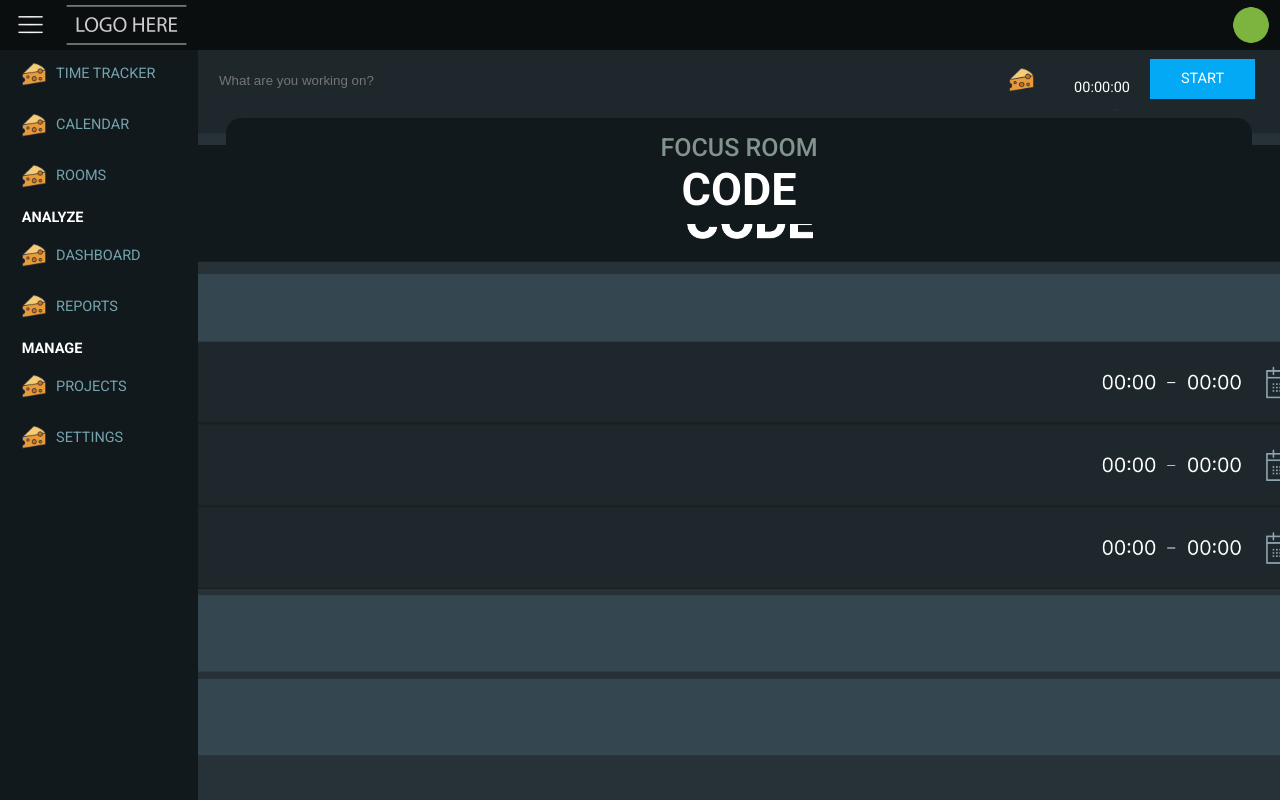
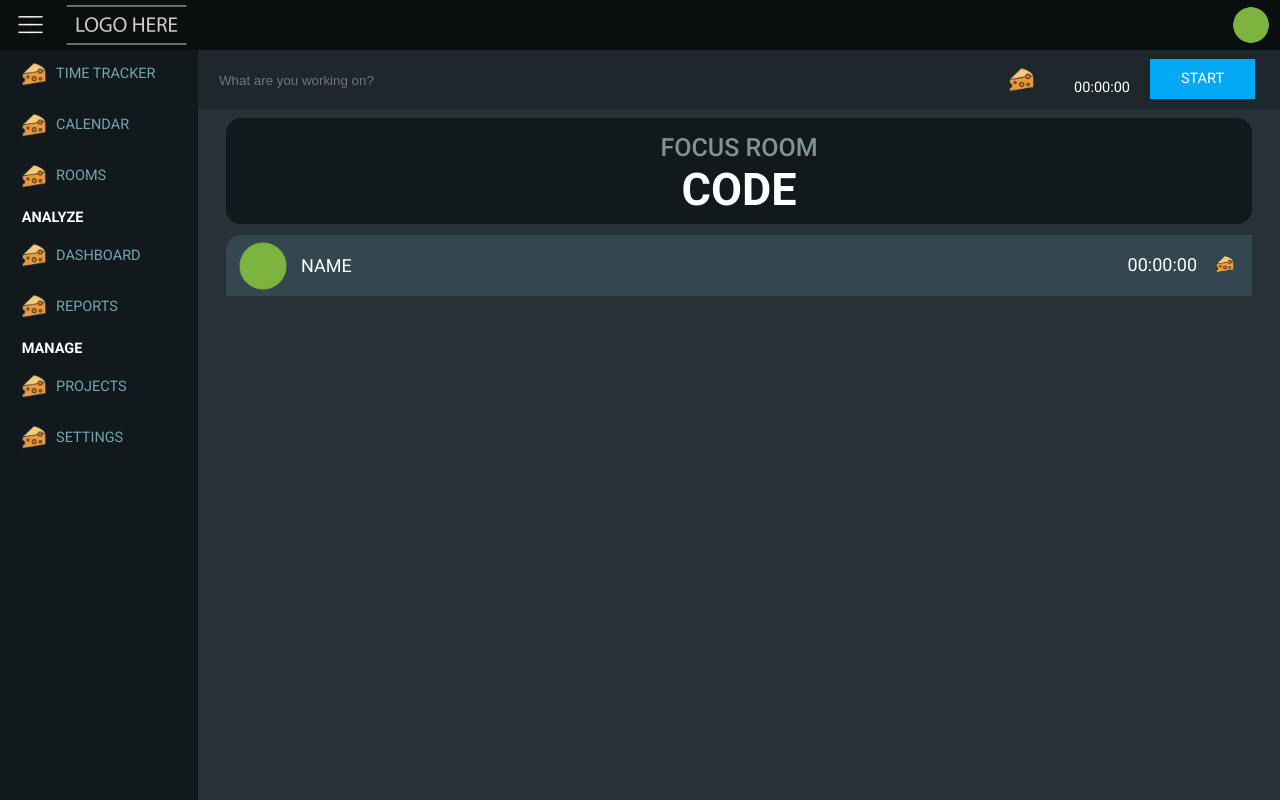
Before and after one commit to Chengming-Li/Converge, a React (Create React App) app in the folder frontend/: page /rooms in a window 1280 px wide. Built offline with nearby package versions, Linux system fonts and the light colour scheme.

Commit message:
add header for user section

```diff
--- /dev/null
+++ b/frontend/src/Components/UserSection.js
@@ -0,0 +1,33 @@
+import React, { useState } from 'react';
+import '../Styles/Components.css';
+
+function UserSection({ username, pfp, totalTime, intervals, resumeInterval }) {
+    const [collapsed, setCollapsed] = useState(false);
+
+    return (
+        <div className="IntervalSection" style={{
+            height: "61px",
+            borderTopLeftRadius: "15px",
+            borderTopRightRadius: "15px",
+            borderBottomRightRadius: "15px",
+            borderBottomLeftRadius: "15px",
+        }}>
+            <div id='Head' style={{
+                borderTopLeftRadius: "15px",
+                borderTopRightRadius: `${collapsed ? 15 : 0}px`,
+                borderBottomRightRadius: `${collapsed ? 15 : 0}px`,
+                borderBottomLeftRadius: `${collapsed ? 15 : 0}px`,
+                height: "100%",
+                backgroundColor: "#34464f"
+            }}>
+                <span id='username'>{username}</span>
+                <img id="pfp" src={pfp} alt="pfp" />
+                <span id='time' style={{top:"19px"}}>{totalTime}</span>
+                <button id="collapse" style={{height: "61px", backgroundColor: "#34464f"}} onClick={() => {setCollapsed(!collapsed)}}>
+                    <img src={'/Cheese.png'} alt="collapse" />
+                </button>
+            </div>
+        </div>
+    );
+}
+export default UserSection;
--- a/frontend/src/Pages/Rooms.js
+++ b/frontend/src/Pages/Rooms.js
@@ -4,6 +4,7 @@ import React, { useState, useEffect } from 'react';
 import Input from '../Components/Input';
 import Sidebar from '../Components/Sidebar';
 import Header from '../Components/Header';
+import UserSection from '../Components/UserSection';
 
 const Rooms = () => {
     const [collapsedMenu, setCollapsedMenu] = useState(false);
@@ -56,7 +57,7 @@ const Rooms = () => {
     }
 
     const backgroundStyle = {
-        backgroundImage: 'url("/RoomUI.png")',
+        //backgroundImage: 'url("/RoomUI.png")',
         backgroundSize: 'cover',
         backgroundPosition: 'center calc(50% + 10px)',
         height: '100vh',
@@ -86,6 +87,13 @@ const Rooms = () => {
                         <p id="Title">FOCUS ROOM</p>
                         <p id="Code">{room}</p>
                     </div>
+                    <div className="Users" style={{width: `${windowWidth - (collapsedMenu ? 114 : 254) + "px"}`}}>
+                        <UserSection
+                            username={"NAME"}
+                            totalTime={"00:00:00"}
+                            pfp={"/pfp.png"}
+                        />
+                    </div>
                 </div> :
                 <div className='RoomsMenu' style={{
                     width: `${Math.min(windowWidth - (collapsedMenu ? 114 : 254), 370)}px`,
--- a/frontend/src/Styles/Components.css
+++ b/frontend/src/Styles/Components.css
@@ -214,7 +214,6 @@ input {
     margin-bottom: 0px;
     opacity: 100%;
 }
-
 .IntervalSection #Head {
     position: relative;
     background-color: #1B1D1E;
@@ -225,6 +224,18 @@ input {
     top: 13px;
     left: 21px;
     font-size: 18px;
+}
+.IntervalSection #username {
+    position: absolute;
+    top: 20px;
+    left: 75px;
+    font-size: 18px;
+}
+.IntervalSection #pfp {
+    position: absolute;
+    left: 12px;
+    top: 6px;
+    width: 50px;
 }
 .IntervalSection #time {
     position: absolute;
--- a/frontend/src/Styles/Rooms.css
+++ b/frontend/src/Styles/Rooms.css
@@ -45,6 +45,15 @@ p {
     transform: translateX(-50%);
     left: 50%;
     top: 0px
+}
+
+
+.Users {
+    position: absolute;
+    top: 235px;
+    right: 28px;
+    height: calc(max(100vh - 235px, 310px));
+    overflow: hidden;
 }
 
 
```
Also changed, not shown: frontend/src/Components/UserInterval.js (added, +8 -0 lines).
